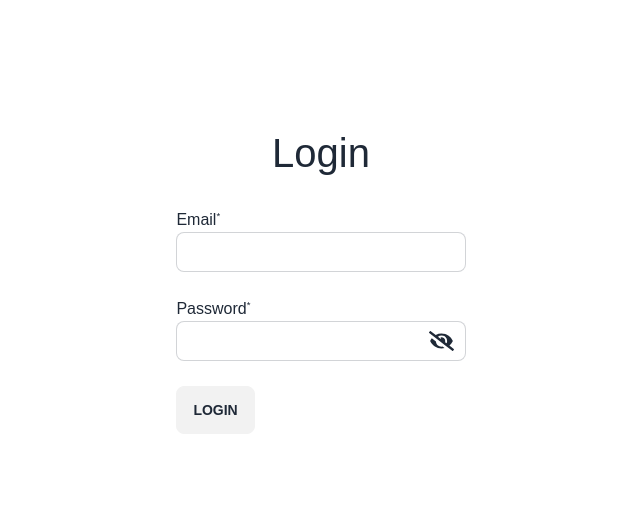
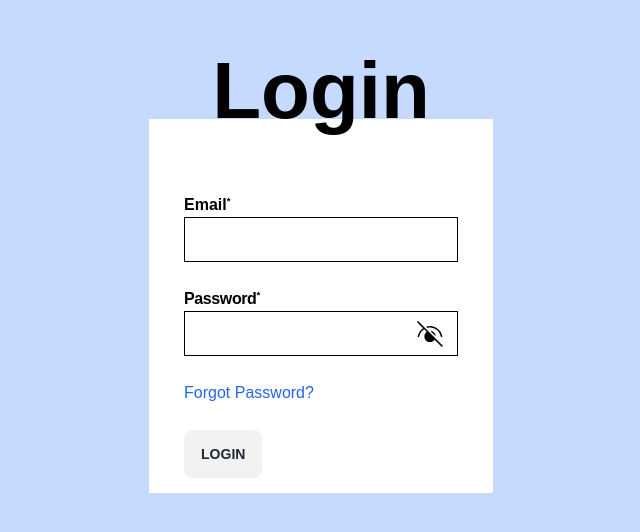
Before and after one commit to Tessellate-CMI/tessellate-frontend, a SvelteKit app: page /login in a window 1280 px wide. Shown: the part 122-654 px from the top of the page, without its empty margins (319-959 px from the left). Built offline with nearby package versions, Linux system fonts and the light colour scheme; a web font is replaced by a local one.

Commit message:
feat(login page): changed login page to fit theme, not complete

```diff
--- a/src/routes/(profile)/login/+page.svelte
+++ b/src/routes/(profile)/login/+page.svelte
@@ -6,34 +6,39 @@
     $: type = showPass ? 'text' : 'password'
 </script>
 
-<div class="flex h-screen">
+<div class="flex h-screen bg-main-blue">
     <div class="m-auto grid flex-col justify-items-center">
-        <h1>Login</h1>
+        <h1 class="z-10 font-black text-black">Login</h1>
 
-        <form method="post" action="?/login">
+        <form class="bg-white" method="post" action="?/login">
+            <div class="h-16"></div>
             <div class="form-row">
-                <label for="email">Email<sup><small>*</small></sup></label>
+                <label for="email" class="font-bold text-black"
+                    >Email<sup><small>*</small></sup></label
+                >
                 <input
                     id="email"
                     type="email"
                     name="email"
-                    class="input input-bordered w-full max-w-xs"
+                    class="css-input w-full max-w-xs"
                     required
                 />
             </div>
 
             <div class="form-row">
-                <label for="password">Password<sup><small>*</small></sup></label>
+                <label for="password" class="font-bold tracking-tight text-black"
+                    >Password<sup><small>*</small></sup></label
+                >
                 <div class="relative">
                     <input
                         id="institute"
                         {type}
                         name="institute"
-                        class="input input-bordered w-full max-w-xs"
+                        class="css-input w-full max-w-xs"
                         required
                     />
                     <div
-                        class="absolute inset-y-0 right-0 flex items-center pr-3 pt-5 text-sm leading-5"
+                        class="absolute inset-y-0 right-0 flex items-center pr-3 text-sm leading-5"
                     >
                         <label class="swap">
                             <!-- this hidden checkbox controls the state -->
@@ -41,27 +46,40 @@
 
                             <!-- volume on icon -->
                             <svg
-                                class="swap-on h-5 fill-current"
+                                class="swap-on h-8 fill-current"
                                 xmlns="http://www.w3.org/2000/svg"
-                                viewBox="0 0 576 512"
-                                ><path
-                                    d="M572.52 241.4C518.29 135.59 410.93 64 288 64S57.68 135.64 3.48 241.41a32.35 32.35 0 0 0 0 29.19C57.71 376.41 165.07 448 288 448s230.32-71.64 284.52-177.41a32.35 32.35 0 0 0 0-29.19zM288 400a144 144 0 1 1 144-144 143.93 143.93 0 0 1-144 144zm0-240a95.31 95.31 0 0 0-25.31 3.79 47.85 47.85 0 0 1-66.9 66.9A95.78 95.78 0 1 0 288 160z"
-                                /></svg
+                                viewBox="0 0 20 20"
                             >
+                                <path
+                                    d="M3.25909 11.6021C3.94254 8.32689 6.79437 6 10 6C13.2057 6 16.0574 8.32688 16.7409 11.6021C16.7974 11.8725 17.0622 12.0459 17.3325 11.9895C17.6029 11.933 17.7763 11.6682 17.7199 11.3979C16.9425 7.67312 13.6934 5 10 5C6.3066 5 3.05742 7.67311 2.28017 11.3979C2.22377 11.6682 2.39718 11.933 2.6675 11.9895C2.93782 12.0459 3.20268 11.8725 3.25909 11.6021Z"
+                                />
+                                <path
+                                    d="M9.98953 8C11.9225 8 13.4895 9.567 13.4895 11.5C13.4895 13.433 11.9225 15 9.98953 15C8.05653 15 6.48953 13.433 6.48953 11.5C6.48953 9.567 8.05653 8 9.98953 8Z"
+                                />
+                            </svg>
 
                             <!-- volume off icon -->
                             <svg
-                                class="swap-off h-5 fill-current"
+                                class="swap-off h-8 fill-current"
                                 xmlns="http://www.w3.org/2000/svg"
-                                viewBox="0 0 640 512"
-                                ><path
-                                    d="M320 400c-75.85 0-137.25-58.71-142.9-133.11L72.2 185.82c-13.79 17.3-26.48 35.59-36.72 55.59a32.35 32.35 0 0 0 0 29.19C89.71 376.41 197.07 448 320 448c26.91 0 52.87-4 77.89-10.46L346 397.39a144.13 144.13 0 0 1-26 2.61zm313.82 58.1l-110.55-85.44a331.25 331.25 0 0 0 81.25-102.07 32.35 32.35 0 0 0 0-29.19C550.29 135.59 442.93 64 320 64a308.15 308.15 0 0 0-147.32 37.7L45.46 3.37A16 16 0 0 0 23 6.18L3.37 31.45A16 16 0 0 0 6.18 53.9l588.36 454.73a16 16 0 0 0 22.46-2.81l19.64-25.27a16 16 0 0 0-2.82-22.45zm-183.72-142l-39.3-30.38A94.75 94.75 0 0 0 416 256a94.76 94.76 0 0 0-121.31-92.21A47.65 47.65 0 0 1 304 192a46.64 46.64 0 0 1-1.54 10l-73.61-56.89A142.31 142.31 0 0 1 320 112a143.92 143.92 0 0 1 144 144c0 21.63-5.29 41.79-13.9 60.11z"
-                                /></svg
+                                viewBox="0 0 20 20"
                             >
+                                <path
+                                    d="M2.85355 2.14645C2.65829 1.95118 2.34171 1.95118 2.14645 2.14645C1.95118 2.34171 1.95118 2.65829 2.14645 2.85355L5.64526 6.35237C3.97039 7.49178 2.72334 9.27383 2.28011 11.3979C2.22371 11.6682 2.39712 11.9331 2.66744 11.9895C2.93776 12.0459 3.20262 11.8725 3.25903 11.6021C3.66284 9.66698 4.82362 8.06289 6.3671 7.07421L7.94894 8.65604C7.06509 9.29133 6.48947 10.3284 6.48947 11.5C6.48947 13.433 8.05647 15 9.98947 15C11.161 15 12.1981 14.4244 12.8334 13.5405L17.1464 17.8536C17.3417 18.0488 17.6583 18.0488 17.8536 17.8536C18.0488 17.6583 18.0488 17.3417 17.8536 17.1464L2.85355 2.14645Z"
+                                />
+                                <path
+                                    d="M10.1238 8.00253L13.4869 11.3657C13.418 9.5395 11.95 8.07143 10.1238 8.00253Z"
+                                />
+                                <path
+                                    d="M7.53104 5.4098L8.3341 6.21286C8.87141 6.07353 9.43009 6 9.99995 6C13.2056 6 16.0574 8.32688 16.7409 11.6021C16.7973 11.8725 17.0622 12.0459 17.3325 11.9895C17.6028 11.933 17.7762 11.6682 17.7198 11.3979C16.9425 7.67312 13.6934 5 9.99995 5C9.14478 5 8.31342 5.14331 7.53104 5.4098Z"
+                                />
+                            </svg>
                         </label>
                     </div>
                 </div>
             </div>
+
+            <div class="form-row text-blue-600">Forgot Password?</div>
 
             <div class="form-row">
                 <input type="submit" value="Login" class="btn" />
@@ -78,9 +96,9 @@
     }
 
     /* Firefox */
-    input[type='number'] {
+    /* input[type='number'] {
         -moz-appearance: textfield;
-    }
+    } */
 
     /* .registrationForm {
         position: absolute;
@@ -94,16 +112,34 @@
     } */
 
     h1 {
-        font-size: 2.5rem;
-        margin: 15px;
+        font-size: 5rem;
+        margin: -2rem;
     }
 
     .form-row {
         margin-bottom: 5px;
+        margin-left: 25px;
+        margin-right: 25px;
         padding: 10px;
     }
+    .fill-current {
+        fill: #000000;
+    }
 
-    input {
-        height: 40px;
+    .css-input {
+        padding: 7px;
+        height: 45px;
+        font-size: 16px;
+        border-width: 1.5px;
+        border-color: #000000;
+        background-color: #ffffff;
+        color: #000000;
+        border-style: solid;
+        border-radius: 0px;
+        box-shadow: 0px 0px 0px rgba(66, 66, 66, 0);
+        text-shadow: 0px 0px 0px rgba(255, 255, 255, 0);
+    }
+    .css-input:focus {
+        outline: none;
     }
 </style>
```
